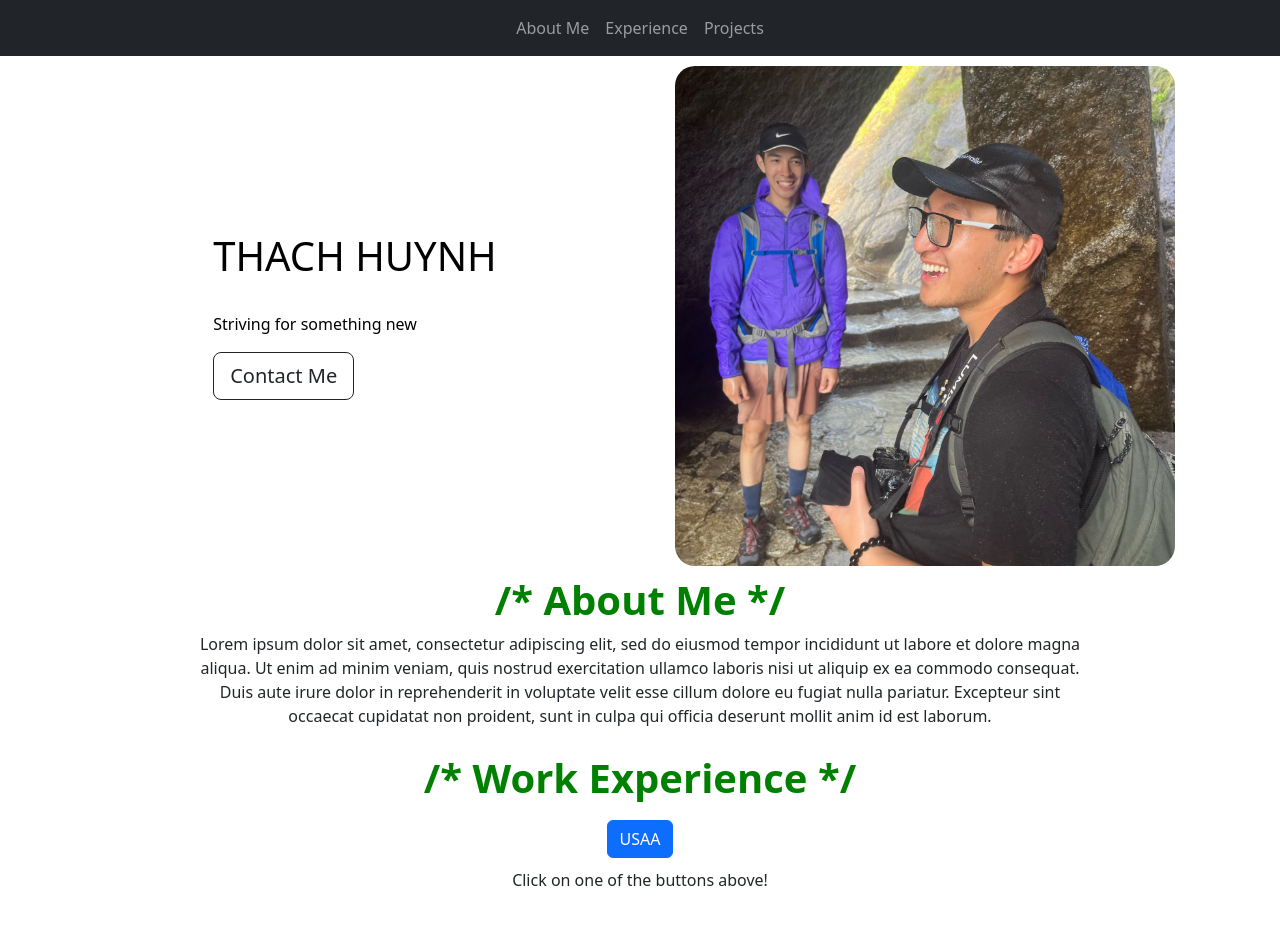
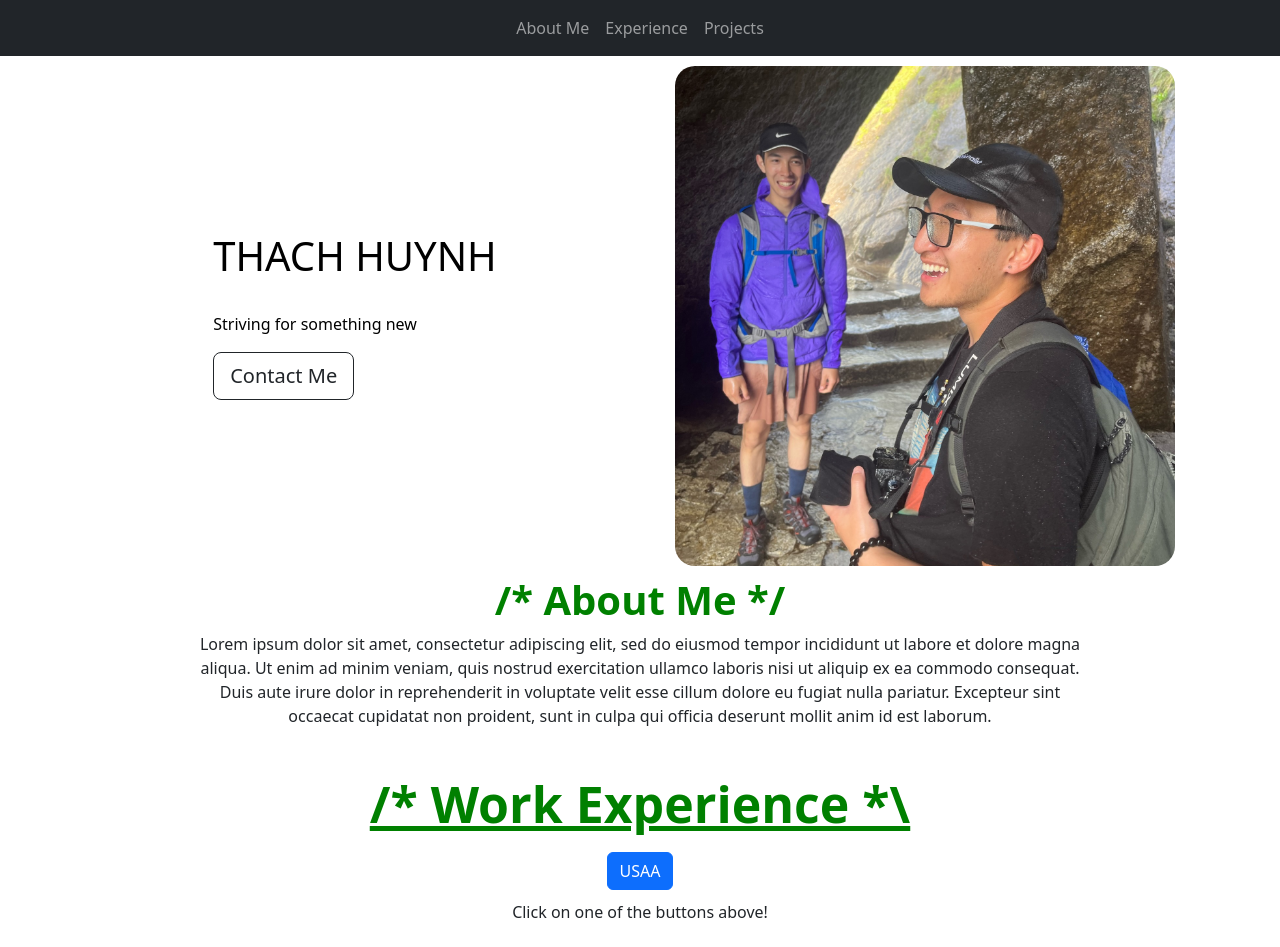
Before and after one commit to bithach/react-resume, a React (Create React App) app: page / in a window 1280 px wide. Shown: the top 947 px of the page. Built offline with nearby package versions, Linux system fonts and the light colour scheme.

Commit message:
changing title

```diff
--- a/src/sections/WorkExperienceSection.jsx
+++ b/src/sections/WorkExperienceSection.jsx
@@ -21,9 +21,7 @@ function WorkExperienceSection(props) {
 
   return (
     <div className="workExeperience-body" id="work-section">
-      <h1 className="workExeperience-title-desktop">
-        <b>/* Work Experience */</b>
-      </h1>
+      <h1 className="workExeperience-title-desktop">/* Work Experience *\</h1>
 
       <div className="company-buttons">
         <Button onClick={companyButtonClick} id={1}>
@@ -44,17 +42,17 @@ function WorkExperienceSection(props) {
                       padding: "20px",
                       alignItems: "center",
                       justifyContent: "center",
+                      fontSize: "20px",
                     }}
                   >
                     {experienceDescription}
                   </Col>
-                  <Col style={{ borderLeft: "solid 2px black" }}>
+                  <Col>
                     <img
                       style={{
                         width: "192px",
                         display: "block",
-                        marginLeft: "auto",
-                        marginRight: "auto",
+                        margin: "auto",
                         padding: "10px 0px",
                         height: "auto",
                       }}
--- a/src/styling/WorkExperienceSection.css
+++ b/src/styling/WorkExperienceSection.css
@@ -1,9 +1,3 @@
-.workExeperience-title-desktop {
-  color: green;
-  text-align: center;
-  padding: 10px 0px;
-}
-
 .company-buttons {
   text-align: center;
   padding-bottom: 10px;
@@ -17,13 +11,12 @@
   margin: auto;
 }
 
-/* For mobile phones: */
-[class*="company-box-container-"] {
-  /*For USAA*/
-}
-
-[class*="company-box-container-"] {
-  /*For USAA*/
+[class*="workExeperience-title-"] {
+  color: green;
+  text-align: center;
+  padding: 30px 0px 10px;
+  font-weight: 700;
+  text-decoration: underline;
 }
 
 @media only screen and (min-width: 768px) {
@@ -31,4 +24,8 @@
   .company-box-container-desktop {
     padding: 0px 100px;
   }
+
+  .workExeperience-title-desktop {
+    font-size: 50px;
+  }
 }
```
